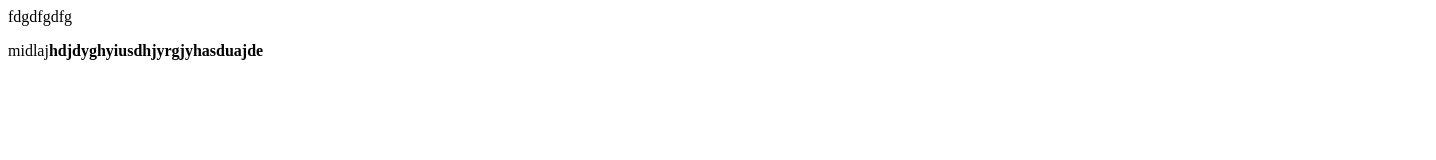
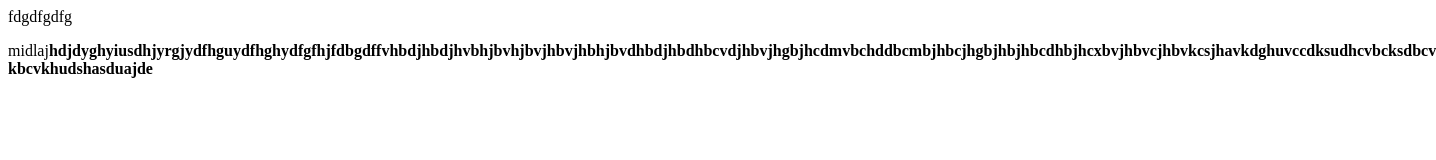
Before and after one commit to midlaj711/datewithgit-sample, a plain HTML site: page hello.html in a window 1280 px wide. Shown: the whole page, 1436 px wide, since content can reach past the window. Drawn offline with Linux system fonts and the light colour scheme.

Commit message:
edit cloned

```diff
--- a/hello.html
+++ b/hello.html
@@ -5,6 +5,6 @@
     <title>Document</title>
 </head>
 <body>
-    fdgdfgdfg<p>midlaj<b>hdjdyghyiusdhjyrgjyhasduajde</b></p>
+    fdgdfgdfg<p>midlaj<b>hdjdyghyiusdhjyrgjydfhguydfhghydfgfhjfdbgdffvhbdjhbdjhvbhjbvhjbvjhbvjhbhjbvdhbdjhbdhbcvdjhbvjhgbjhcdmvbchddbcmbjhbcjhgbjhbjhbcdhbjhcxbvjhbvcjhbvkcsjhavkdghuvccdksudhcvbcksdbcv kbcvkhudshasduajde</b></p>
 </body>
 </html>
```
